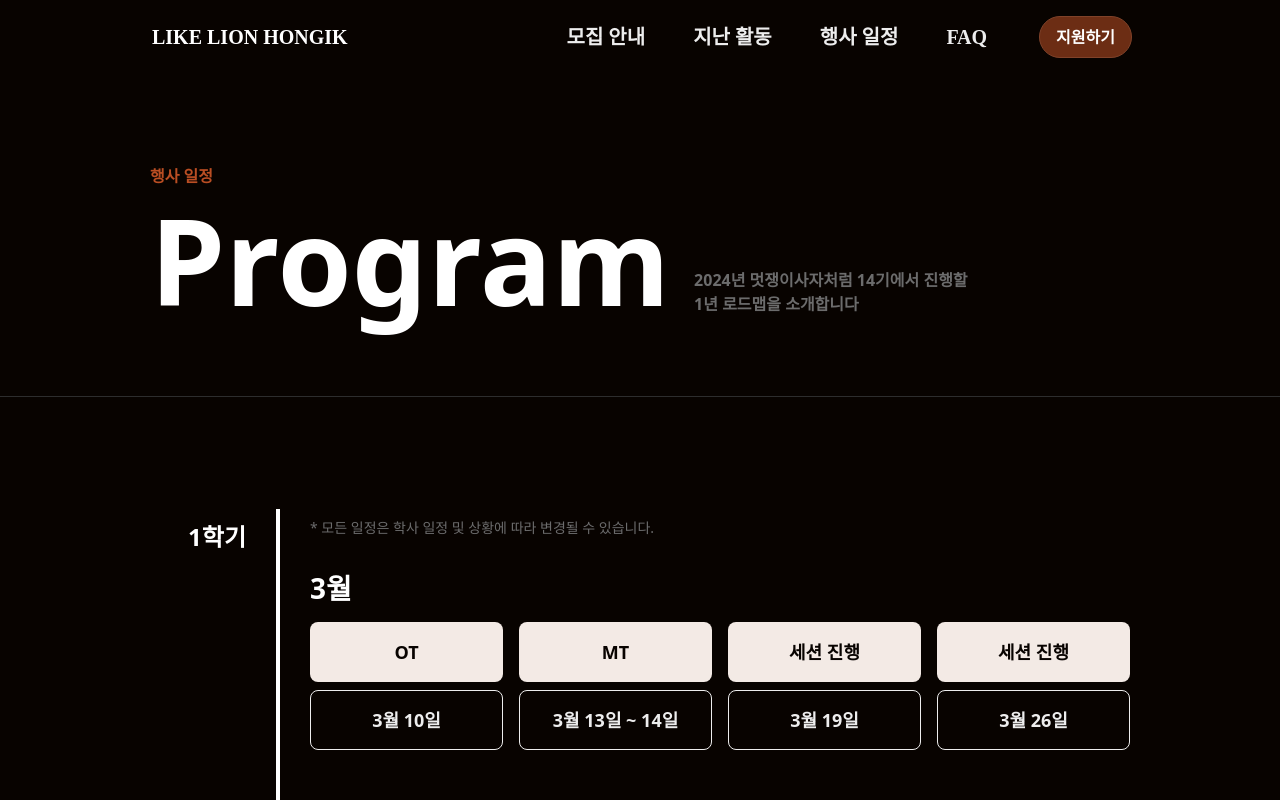
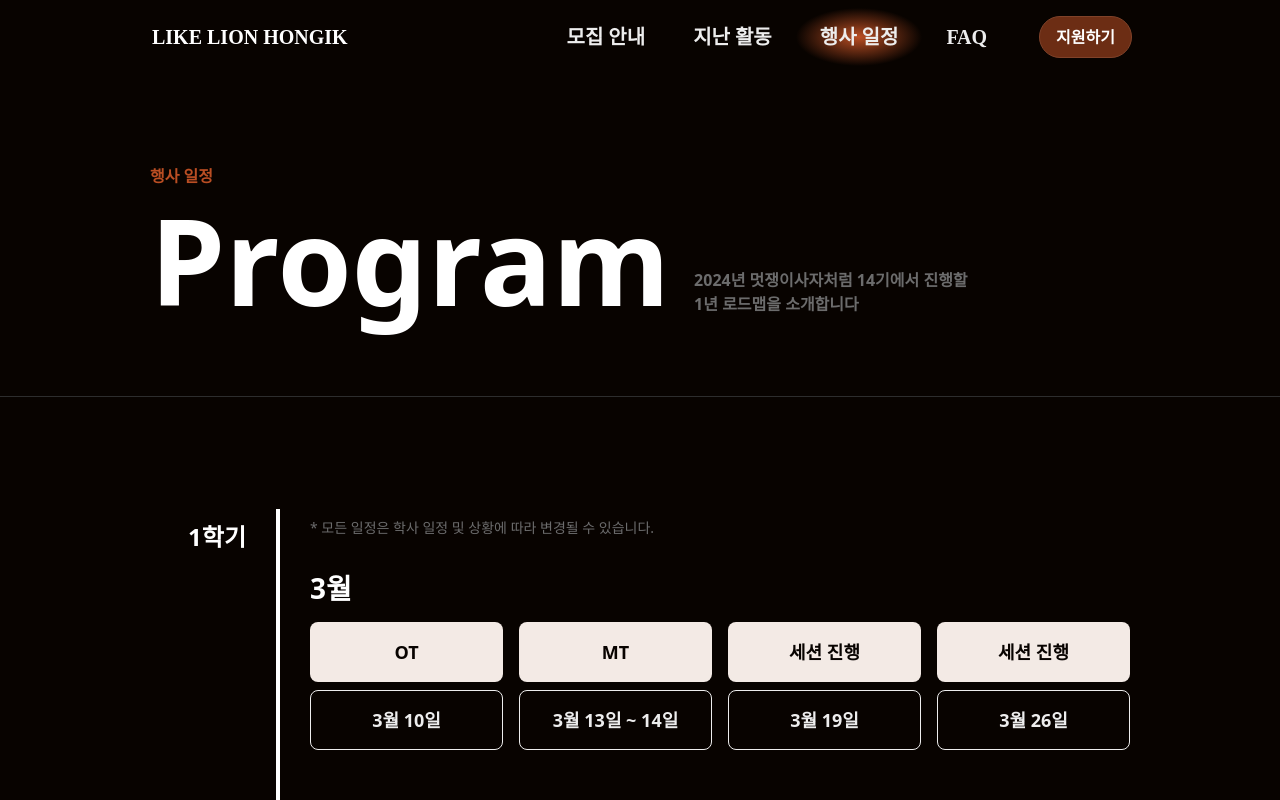
Before and after one commit to likelion-14th-page/likelion-14th-FE, a React (Vite) app: page /events in a window 1280 px wide. Shown: the top 800 px of the page. Built offline with nearby package versions, Linux system fonts and the light colour scheme.

Commit message:
#13 [UI] Navbar useLocation 수정

```diff
--- a/src/components/home/SeeMore.jsx
+++ b/src/components/home/SeeMore.jsx
@@ -4,7 +4,7 @@ const SeeMore = ({ text, navi }) => {
   const nav = useNavigate();
   return (
     <div
-      onClick={() => nav({ navi })}
+      onClick={() => nav(navi)}
       className="border-[1.5px] border-orange-03 w-full py-[32px] rounded-[16px] transition-colors duration-300 hover:bg-white active:bg-gray-02 hover:text-bg-dark cursor-pointer"
     >
       <div className="title-24-semibold flex justify-center items-center ">
--- a/src/layout/Navbar.jsx
+++ b/src/layout/Navbar.jsx
@@ -1,22 +1,39 @@
+import { useLocation, useNavigate } from 'react-router-dom';
 import ButtonApply from './ButtonApply';
-import { useNavigate } from 'react-router-dom';
 
 const Navbar = () => {
   const navigate = useNavigate();
+  const location = useLocation(); // 현재 경로 정보를 가져옵니다.
 
-  // 메뉴 아이템 구조를 함수로 빼면 코드가 훨씬 깔끔해집니다
-  const NavItem = ({ label, path }) => (
+  const NavItem = ({ label, path }) => {
+    // 현재 페이지 경로와 메뉴의 경로가 일치하는지 확인합니다.
+    const isActive = location.pathname === path;
+
+    return (
       <div
         onClick={() => navigate(path)}
         className="relative px-[24px] py-[16px] cursor-pointer group flex items-center justify-center"
       >
-      {/* 1. 배경 그라데이션 레이어: 평소엔 투명도 0, 호버 시 100 */}
-      <div className="absolute inset-0 opacity-0 group-hover:opacity-100 transition-opacity duration-300 bg-[radial-gradient(50%_50%_at_50%_50%,#BA4E23_0%,#080300_100%)]" />
+        {/* 1. 배경 그라데이션: 현재 페이지(isActive)면 opacity-100, 아니면 호버 시에만 나타남 */}
+        <div
+          className={`
+            absolute inset-0 transition-opacity duration-300
+            bg-[radial-gradient(50%_50%_at_50%_50%,#BA4E23_0%,#080300_100%)]
+            ${isActive ? 'opacity-100' : 'opacity-0 group-hover:opacity-100'}
+          `}
+        />
 
-      {/* 2. 텍스트 레이어: 배경보다 위에 보이도록 relative와 z-index 설정 */}
-      <span className="relative z-10 navbar_explanation">{label}</span>
+        {/* 2. 텍스트 레이어: 현재 페이지면 흰색과 굵은 글씨로 강조 */}
+        <span
+          className={`
+            relative z-10 navbar_explanation transition-colors duration-300
+          `}
+        >
+          {label}
+        </span>
       </div>
     );
+  };
 
   return (
     <div className="w-full h-[58px] bg-bg-dark flex items-center justify-between px-[120px] my-[8px] py-[8px]">
@@ -30,8 +47,7 @@ const Navbar = () => {
       <div className="flex justify-between items-center">
         <div className="flex">
           <NavItem label="모집 안내" path="/recruiting" />
-          <NavItem label="지난 활동" path="/archive" />{' '}
-          {/* archive 오타 수정 */}
+          <NavItem label="지난 활동" path="/archive" />
           <NavItem label="행사 일정" path="/events" />
           <NavItem label="FAQ" path="/faq" />
         </div>
--- a/src/pages/Home.jsx
+++ b/src/pages/Home.jsx
@@ -49,7 +49,7 @@ const Home = () => {
           alt="바로가기"
           className="flex flex-row gap-[20px] justify-center items-center mb-[80px]"
         >
-          <SeeMore text="모집 안내 사항 바로가기" />
+          <SeeMore text="모집 안내 사항 바로가기" navi={'/recruiting'} />
           <SeeMore text="지난 기수 프로젝트 바로가기" />
         </div>
       </div>
```
Lines whose indentation alone changed are shown as unchanged.
